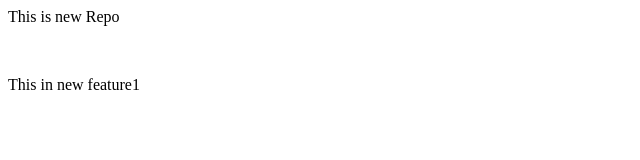
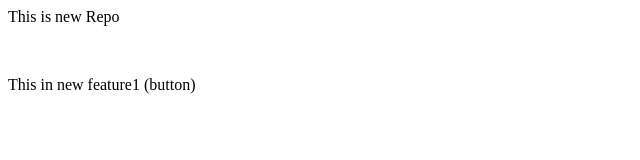
Before and after one commit to Vikas-R-Dev/localrepo, a plain HTML site: page index.html in a window 1280 px wide. Shown: the full height of the page, 0-640 px from the left. Drawn offline with Linux system fonts and the light colour scheme.

```diff
--- a/index.html
+++ b/index.html
@@ -1,3 +1,3 @@
 <p>This is new Repo</p>
 <br>
-<p>This in new feature1</p>
+<p>This in new feature1 (button)</p>
```
